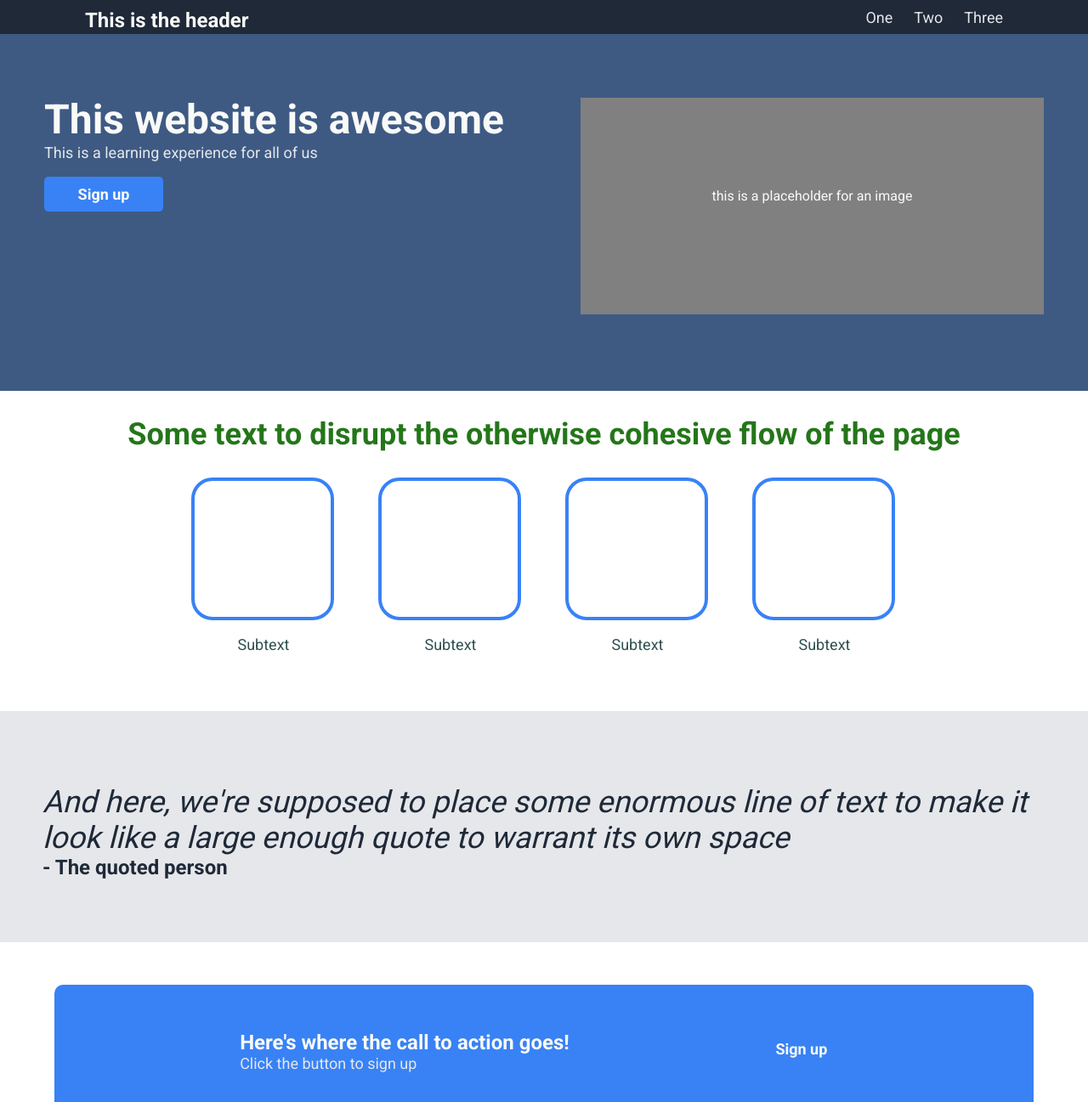
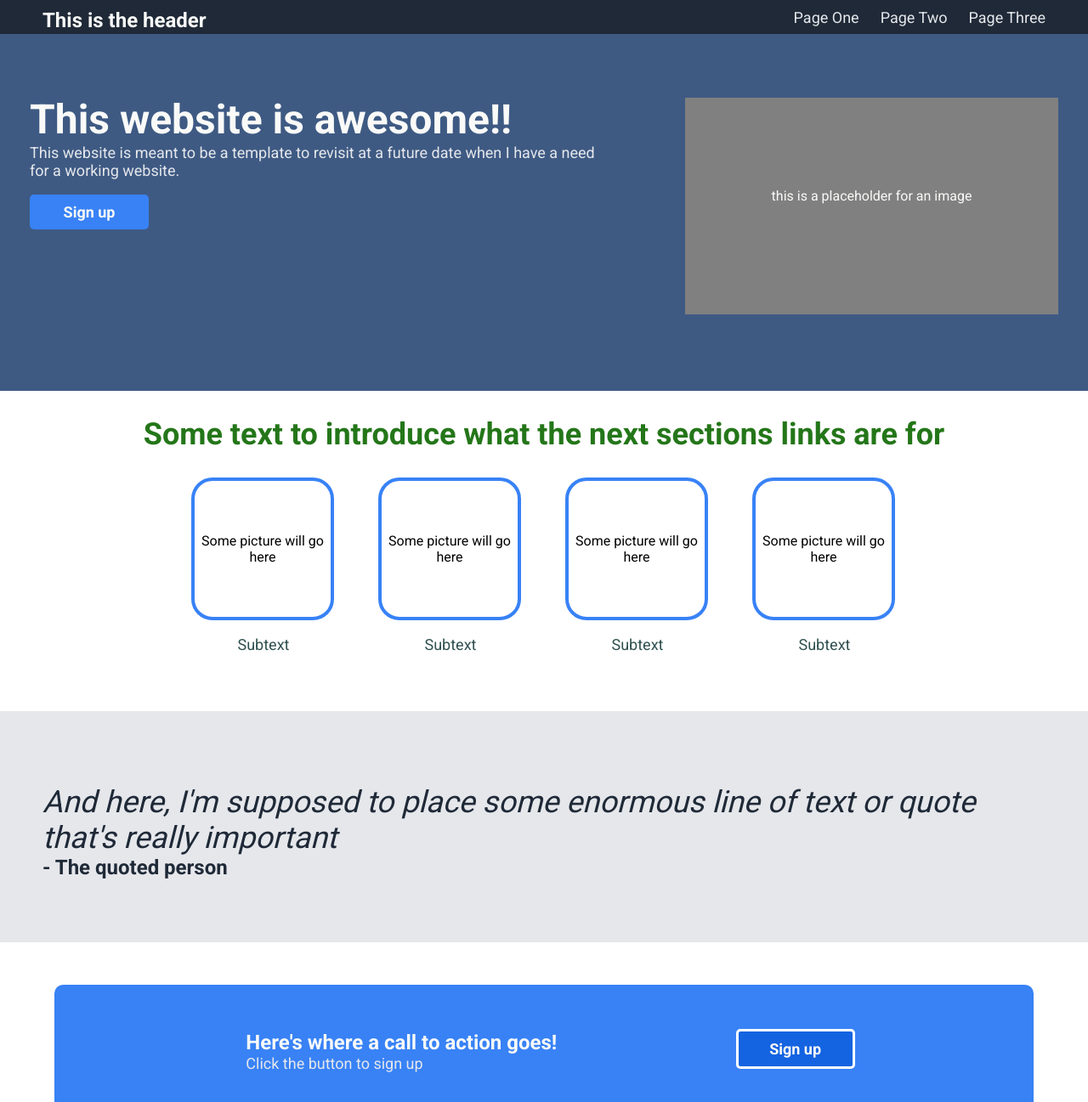
Before and after one commit to TheGreengo/LandingPage, a plain HTML site: page index.html in a window 1280 px wide. Shown: the top 1297 px of the page at 85% size. Drawn offline with Linux system fonts and the light colour scheme.

Commit message:
some updates to tthe layout

```diff
--- a/index.html
+++ b/index.html
@@ -10,16 +10,16 @@
         <header>
             <p class="header-logo"> This is the header</p>
             <div class="header-links">
-                <a href="">One</a>
-                <a href="">Two</a>
-                <a href="">Three</a>
+                <a href="">Page One</a>
+                <a href="">Page Two</a>
+                <a href="">Page Three</a>
             </div>
         </header>
 
         <div class="second-section">
             <div class="second-section-column">
-             <h1>This website is awesome</h1>
-             <p class="header-subtext"> This is a learning experience for all of us </p>
+             <h1>This website is awesome!!</h1>
+             <p class="header-subtext"> This website is meant to be a template to revisit at a future date when I have a need for a working website. </p>
              <button>Sign up</button>
             </div>
             <div class="placeholder">
@@ -28,39 +28,39 @@
         </div>
 
         <h2>
-            Some text to disrupt the otherwise cohesive flow of the page
+            Some text to introduce what the next sections links are for
         </h2>
 
         <div class="buttons-2">
             <div class="container">
-                <div class="round"></div>
+                <div class="round"> Some picture will go here</div>
                 <p>Subtext</p>
             </div>
 
             <div class="container">
-                <div class="round"></div>
+                <div class="round">Some picture will go here</div>
                 <p>Subtext</p>
             </div>
 
             <div class="container">
-                <div class="round"></div>
+                <div class="round">Some picture will go here</div>
                 <p>Subtext</p>
             </div>
 
             <div class="container">
-                <div class="round"></div>
+                <div class="round">Some picture will go here</div>
                 <p>Subtext</p>
             </div>
         </div>
 
         <div class="quote">
-            <p id="quote-1">And here, we're supposed to place some enormous line of text to make it look like a large enough quote to warrant its own space</p>
+            <p id="quote-1">And here, I'm supposed to place some enormous line of text or quote that's really important</p>
             <p id="quoted">- The quoted person</p>
         </div>
 
         <div class="last-section">
             <div class="Call-To-Action">
-                <p class="its-time"> Here's where the call to action goes!</p>
+                <p class="its-time"> Here's where a call to action goes!</p>
                 <p id="sign-up">Click the button to sign up</p>
             </div>
             <button class="border">Sign up</button>
--- a/style.css
+++ b/style.css
@@ -23,7 +23,7 @@ header {
     color: #F9FAF8;
     font-weight: bold;
     display: flex;
-    margin-left: 100px;
+    margin-left: 50px;
     align-items: center;
 }
 
@@ -31,7 +31,7 @@ header {
     display: flex;
     gap: 25px;
     align-items: center;
-    margin-right: 100px;
+    margin-right: 50px;
 }
 
 a {
@@ -110,6 +110,10 @@ h2 {
 }
 
 .round {
+    justify-content: center;
+    align-items: center;
+    display:flex;
+    text-align: center;
     border-radius: 25px;
     border: 4px solid #3882F6;
     width: 160px;
@@ -189,3 +193,9 @@ footer p {
     font-size: 18px;
     color: #E5E7EB;
 }
+
+.border
+{
+    border: 3px solid white;
+    background-color: #1463e1;
+}
```
